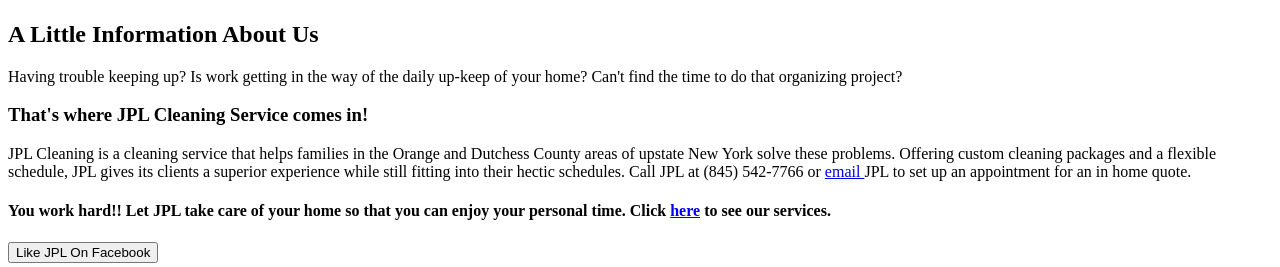
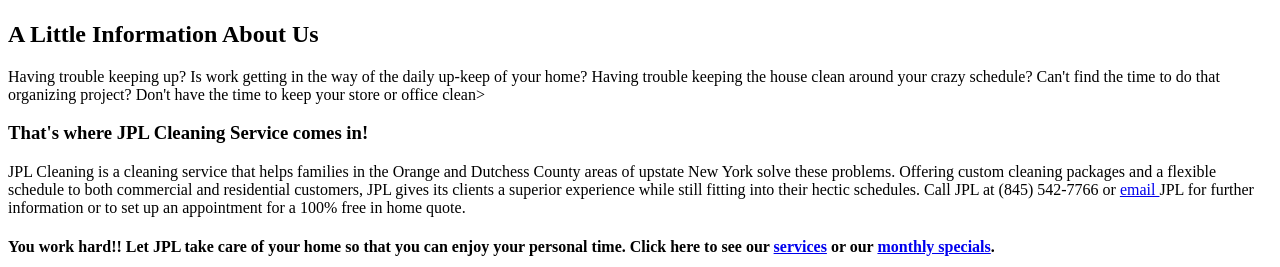
Before and after one commit to basslarrauri52/JPL, a plain HTML site: page index.html in a window 1280 px wide. Shown: the part 685-952 px from the top of the page. Drawn offline with Linux system fonts and the light colour scheme.

Commit message:
add business card image to the bottom of each page, add area markers for forms to be put in later

```diff
--- a/index.html
+++ b/index.html
@@ -41,25 +41,31 @@
 		<article> <!--There will be no about us page on this site, it will be contained on the home page in the following section of paragraphs-->
 			<h2>A Little Information About Us</h2>
 			<p id="about_heading">Having trouble keeping up?  Is work getting in the way of the daily
-				up-keep of your home?  Can't find the time to do that organizing project?</p>
+				up-keep of your home?  Having trouble keeping the house clean around your crazy schedule?
+				Can't find the time to do that organizing project?  Don't have the time to keep your
+				store or office clean></p>
 				<h3>That's where JPL Cleaning Service comes in!</h3>
 					<p id="about-text">JPL Cleaning is a cleaning service that helps families
 						in the Orange and Dutchess County areas of upstate New York solve these
-						problems.  Offering custom cleaning packages and a flexible schedule, JPL
-						gives its clients a superior experience while still fitting into their hectic
+						problems.  Offering custom cleaning packages and a flexible schedule to both commercial
+						and residential customers, JPL gives its clients a superior experience while still fitting into their hectic
 						schedules.  Call JPL at (845) 542-7766 or <a href="mailto:jplcleaningservice@gmail.com">email
-						</a> JPL to set up an appointment for an in home quote.</p>
+						</a> JPL for further information or to set up an appointment for a 100% free in home quote.</p>
 							<h4>You work hard!!  Let JPL take care of your home so that you can
-							enjoy your personal time. Click <a href="services.html">here</a> to
-							see our services.</h4>
-
+							enjoy your personal time. Click here to see our <a href="services.html">services</a>
+							or our <a href="specials.html">monthly specials</a>.</h4>
 		</article>
 
+		<!--Marker area left for a contact form to be put in-->
+
+		<footer>
 		<!--The following will be a button that allows site viewers to go to JPL's facebook page
 			This is the link to the facebook page: https://www.facebook.com/pages/JPL-Cleaning-Service/109095329208323-->
 		<form action="https://www.facebook.com/pages/JPL-Cleaning-Service/109095329208323" method="post">
 			<button type="submit" id="like">Like JPL On Facebook</button>
 		</form>
+		<!--The following is the company business card.  This may or may not stay.  Putting it in to see what it will look like-->
+		<img src="images/jpl-business-card.jpg" alt="Business Card" title="JPL Cleaning Business Card" width="230" height="120">
 
 	</body>
 </html>
```
Also changed, not shown: contact.html (+4 -0 lines), services.html (+7 -2 lines), specials.html (+4 -0 lines).
